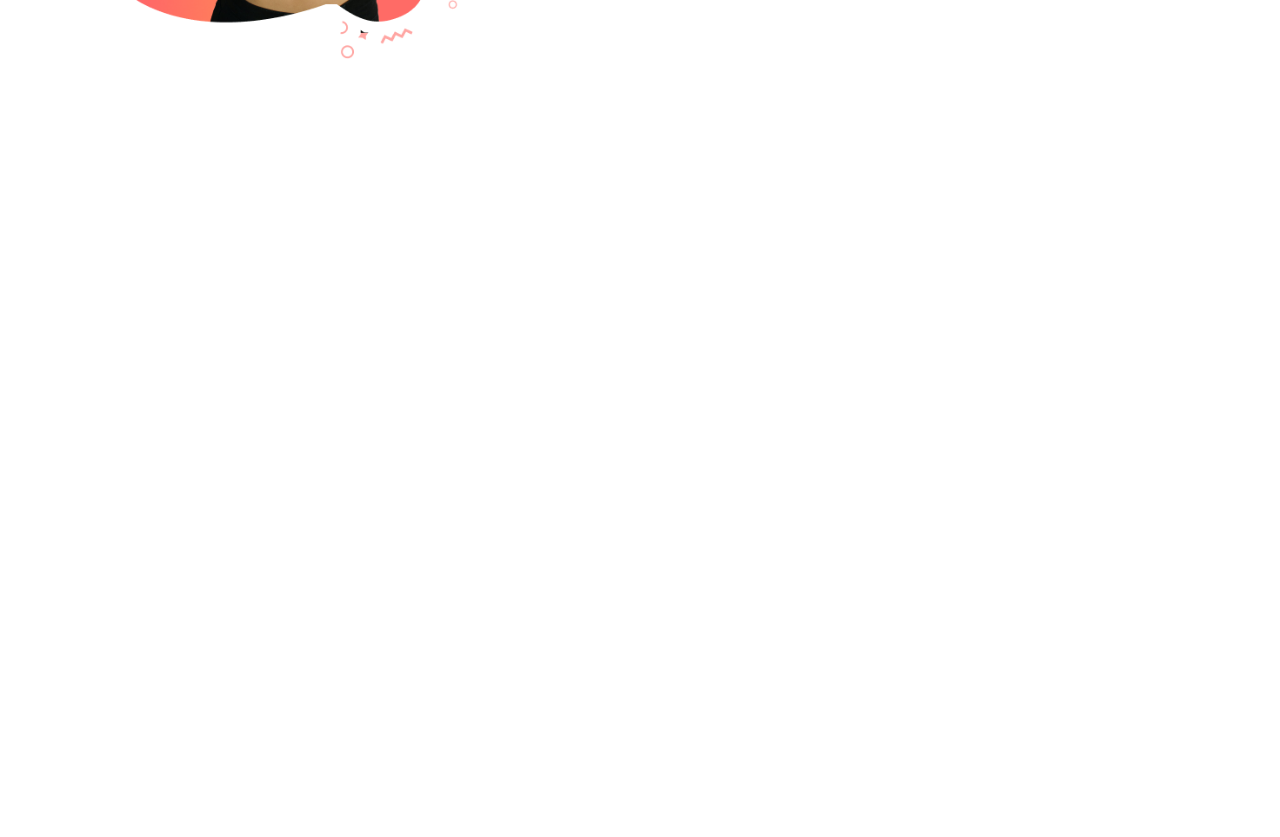
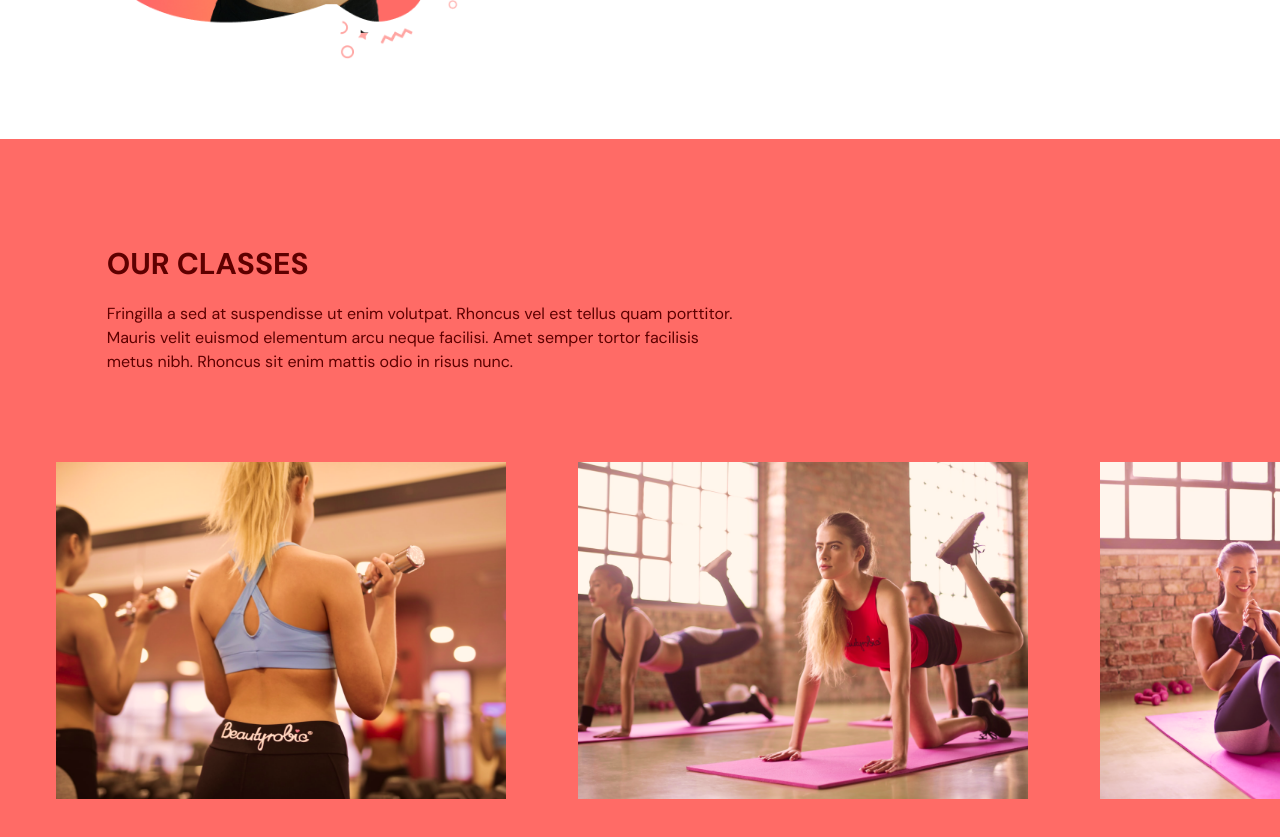
Before and after one commit to houssam72/ReactFitness, a React (Vite) app in the folder ReactWithTest/: page / in a window 1280 px wide. Shown: the part 2020-2857 px from the top of the page. Before the commit the page ends 2159 px from the top, so only its background shows below. Built offline with nearby package versions, Linux system fonts and the light colour scheme.

Commit message:
Add ourClass page

```diff
--- a/ReactWithTest/src/App.tsx
+++ b/ReactWithTest/src/App.tsx
@@ -1,13 +1,14 @@
 import Benefits from "./scenes/benefits";
 import Home from "./scenes/home";
 import Navbar from "./scenes/navbar";
-
+import OurClasses from "./scenes/ourclasses";
 function App() {
   return (
     <div className="app bg-gray-20">
       <Navbar />
       <Home />
       <Benefits />
+      <OurClasses />
     </div>
   );
 }
--- /dev/null
+++ b/ReactWithTest/src/scenes/ourclasses/Class.tsx
@@ -0,0 +1,34 @@
+import { ClassType } from "@/shared/types";
+import { useState } from "react";
+const Class = ({ name, image, description }: ClassType) => {
+  const [onHover, setOnHover] = useState<boolean>(false);
+  return (
+    <li
+      onMouseEnter={() => {
+        setOnHover(true);
+      }}
+      onMouseLeave={() => {
+        setOnHover(false);
+      }}
+      className="  inline-block px-5 sm:px-9  "
+    >
+      <div className="relative">
+        {onHover && (
+          <div className="absolute flex flex-col items-center justify-center  h-full w-full text-center  bg-primary-500 p-4 text-white  opacity-90 sm:p-10">
+            <h1 className="text-xl font-bold sm:text-2xl ">
+              {name}
+            </h1>{" "}
+            {description && (
+              <span className="mt-5 w-full overflow-hidden whitespace-normal text-ellipsis">
+                {description}
+              </span>
+            )}
+          </div>
+        )}
+        <img src={image} alt={name} className="w-[450px]" />
+      </div>
+    </li>
+  );
+};
+
+export default Class;
--- /dev/null
+++ b/ReactWithTest/src/scenes/ourclasses/index.tsx
@@ -0,0 +1,74 @@
+import image1 from "@/assets/image1.png";
+import image2 from "@/assets/image2.png";
+import image3 from "@/assets/image3.png";
+import image4 from "@/assets/image4.png";
+import image5 from "@/assets/image5.png";
+import image6 from "@/assets/image6.png";
+import { ClassType } from "@/shared/types";
+import Class from "./Class";
+type Props = {};
+
+const OurClasses = (props: Props) => {
+  const classes: Array<ClassType> = [
+    {
+      name: "Weight Training Classes",
+      description:
+        "Lorem ipsum dolor sit amet, consectetur adipiscing elit, sed do eiusmod tempor incididunt ut labore et dolore magna aliqua. Ut enim ad minim veniam, quis nostrud exercitation ullamco laboris nisi ut aliquip ex ea commodo consequat.",
+      image: image1,
+    },
+    {
+      name: "Yoga Classes",
+      image: image2,
+    },
+    {
+      name: "Ab Core Classes",
+      description:
+        "Lorem ipsum dolor sit amet, consectetur adipiscing elit, sed do eiusmod tempor incididunt ut labore et dolore magna aliqua. Ut enim ad minim veniam, quis nostrud exercitation ullamco laboris nisi ut aliquip ex ea commodo consequat.",
+      image: image3,
+    },
+    {
+      name: "Adventure Classes",
+      description:
+        "Lorem ipsum dolor sit amet, consectetur adipiscing elit, sed do eiusmod tempor incididunt ut labore et dolore magna aliqua. Ut enim ad minim veniam, quis nostrud exercitation ullamco laboris nisi ut aliquip ex ea commodo consequat.",
+      image: image4,
+    },
+    {
+      name: "Fitness Classes",
+      image: image5,
+    },
+    {
+      name: "Training Classes",
+      description:
+        "Lorem ipsum dolor sit amet, consectetur adipiscing elit, sed do eiusmod tempor incididunt ut labore et dolore magna aliqua. Ut enim ad minim veniam, quis nostrud exercitation ullamco laboris nisi ut aliquip ex ea commodo consequat.",
+      image: image6,
+    },
+  ];
+  return (
+    <section className="flex h-full items-center bg-primary-500  pb-24 pt-[5.6rem]">
+      <div className="w-full">
+        <div className="mx-auto  w-5/6">
+          <div className="md:w-3/5">
+            <div className=" text-3xl font-bold">
+              <h1>OUR CLASSES</h1>
+            </div>
+            <div className=" py-5">
+              <p>
+                Fringilla a sed at suspendisse ut enim volutpat. Rhoncus vel est
+                tellus quam porttitor. Mauris velit euismod elementum arcu neque
+                facilisi. Amet semper tortor facilisis metus nibh. Rhoncus sit
+                enim mattis odio in risus nunc.
+              </p>
+            </div>
+          </div>
+        </div>
+        <ul className="mt-12   overflow-x-scroll whitespace-nowrap p-5">
+          {classes.map((e) => (
+            <Class name={e.name} image={e.image} description={e.description} />
+          ))}
+        </ul>
+      </div>
+    </section>
+  );
+};
+
+export default OurClasses;
--- a/ReactWithTest/src/shared/types.ts
+++ b/ReactWithTest/src/shared/types.ts
@@ -3,3 +3,9 @@ export interface BenefitType {
   title: string;
   description: string;
 }
+
+export interface ClassType {
+  name: string;
+  description?: string;
+  image: string;
+}
```
